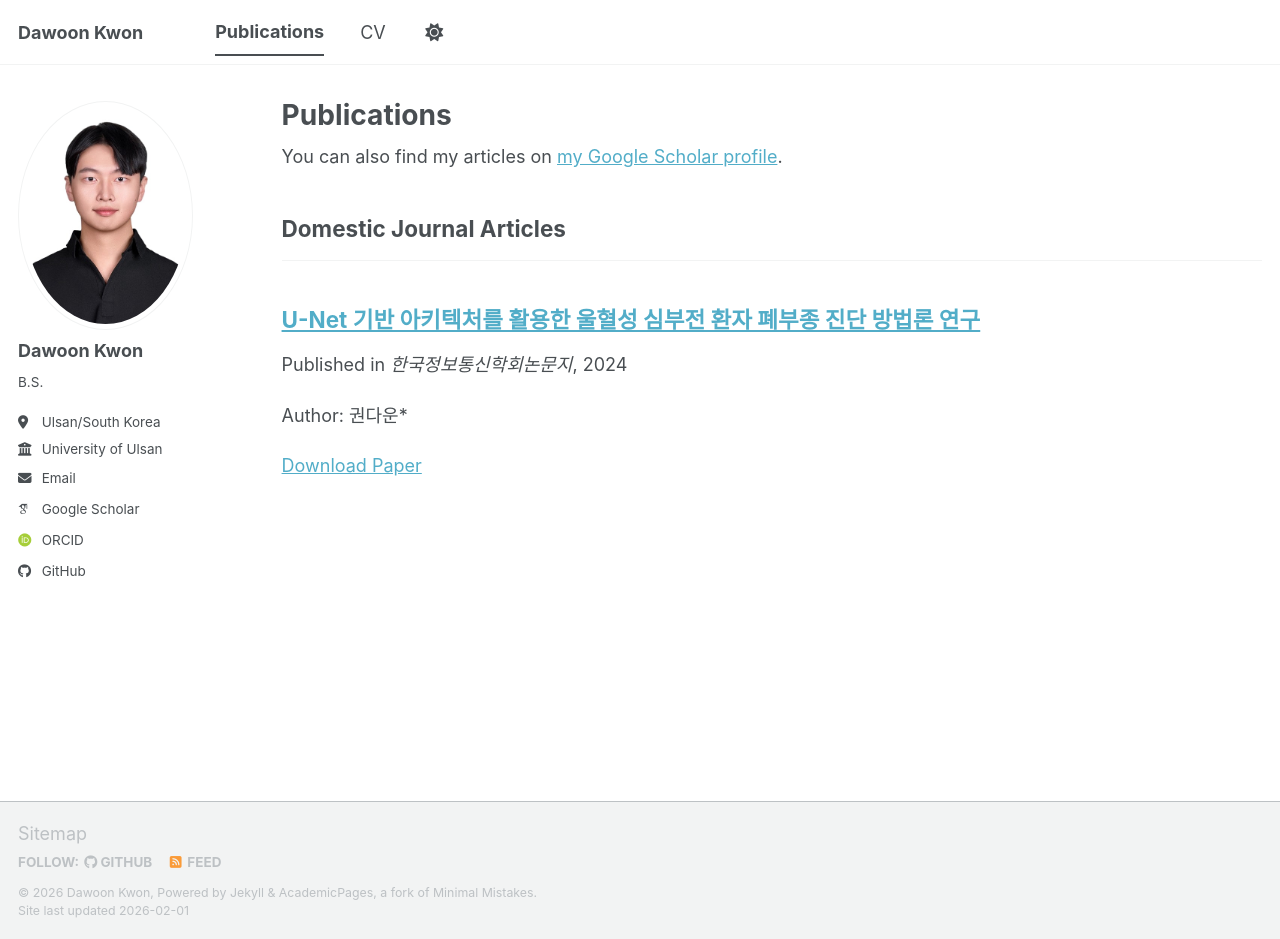
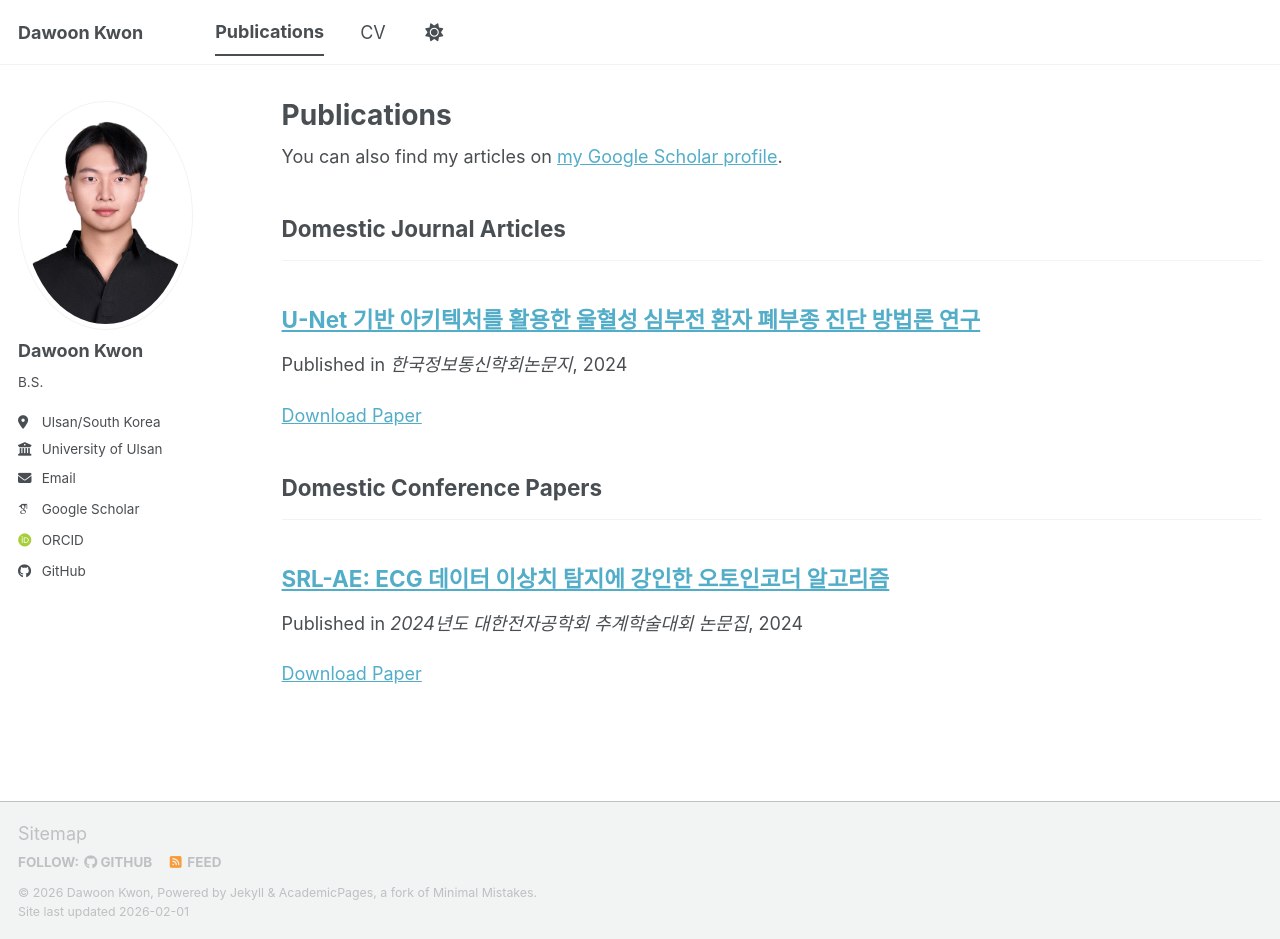
Before and after one commit to drawcodeboy/drawcodeboy.github.io, a Jekyll site: the page built from _pages/publications.html, in a window 1280 px wide and 939 px high. Built offline with Jekyll 4.4.1, drawn with Linux system fonts in a browser that asks for light colours; some web fonts are replaced; a script bundle is joined from its source files by our own code; library files that are not in the unit come from our copies.

Commit message:
[Add] one more paper

```diff
--- a/_publications/2024-04-oms1.md
+++ b/_publications/2024-04-oms1.md
@@ -10,9 +10,3 @@ paperurl: 'https://www.dbpia.co.kr/journal/articleDetail?nodeId=NODE11758380'
 codeurl: 'https://github.com/drawcodeboy/U-Net-Based-CHF-Pul.Edema-Diagnostic-Model'
 # citation: 'Your Name, You. (2024). &quot;Paper Title Number 3.&quot; <i>GitHub Journal of Bugs</i>. 1(3).'
 ---
-
-Author: 권다운*
-
-Abstract:
-
-폐부종과 이로 인한 호흡곤란 증상은 울혈성 심부전 환자에게 찾아오는 가장 흔한 증상 중 하나이며, 환자의 폐부종 유무에 따라 복잡한 임상 관리 결정이 달라진다. 울혈성 심부전은 급성으로 나타날 수 있는 병태생리학적 상태인 점에서 신속한 진단과 임상 관리 결정이 요구된다. 이에 따라 본 연구에서는 MIMIC-CXR-JPG 데이터 세트를 바탕으로 울혈성 심부전 환자의 흉부 방사선 검사를 통해 폐부종의 유무를 진단하는 모델을 구축하였다. 또한, U-Net 기반 아키텍처를 사용하여 폐 영역 분할 후, 분할 전 이미지와 결합하여 폐 영역에 대한 집중도를 높이고, DenseNet121과 VGG16을 사용하여 분할 하지 않은 이미지와 비교 실험을 통해 본 연구에서 제안하는 방법이 더 나은 성능을 보임으로써 전처리에 대한 방법론을 제시한다. 나아가 본 논문에서 제시하는 방법론을 발전시켜 다양한 질환에 대한 전처리로 활용될 수 있을 것으로 보인다.
--- /dev/null
+++ b/_publications/2024-11-oms2.md
@@ -0,0 +1,12 @@
+---
+title: "SRL-AE: ECG 데이터 이상치 탐지에 강인한 오토인코더 알고리즘"
+collection: publications
+category: dom_conference_papers
+permalink: /publication/2024-11-oms2
+# excerpt: 'This paper is about fixing template issue #693.'
+date: 2024-11-01
+venue: '2024년도 대한전자공학회 추계학술대회 논문집'
+paperurl: 'https://www.dbpia.co.kr/journal/articleDetail?nodeId=NODE12036320'
+codeurl: 'https://github.com/drawcodeboy/SRL-AE'
+# citation: 'Your Name, You. (2024). &quot;Paper Title Number 3.&quot; <i>GitHub Journal of Bugs</i>. 1(3).'
+---
```
